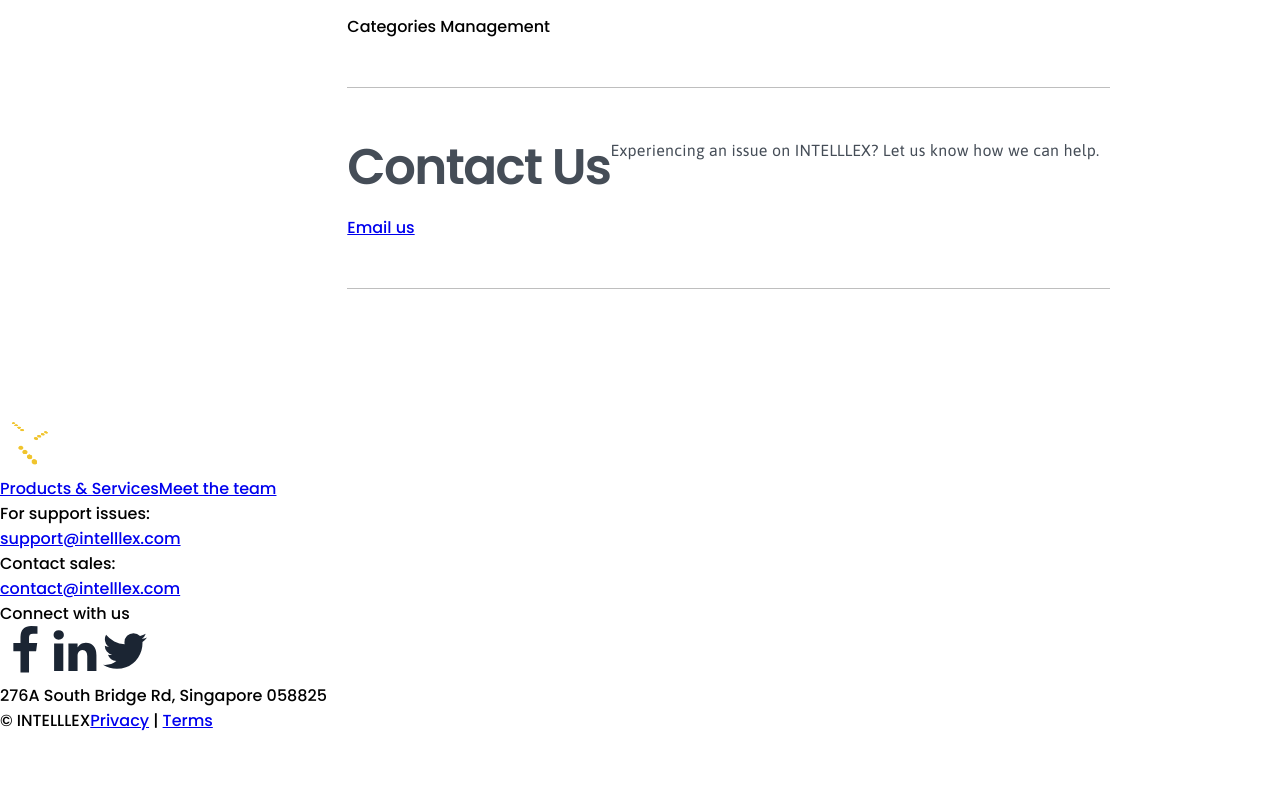
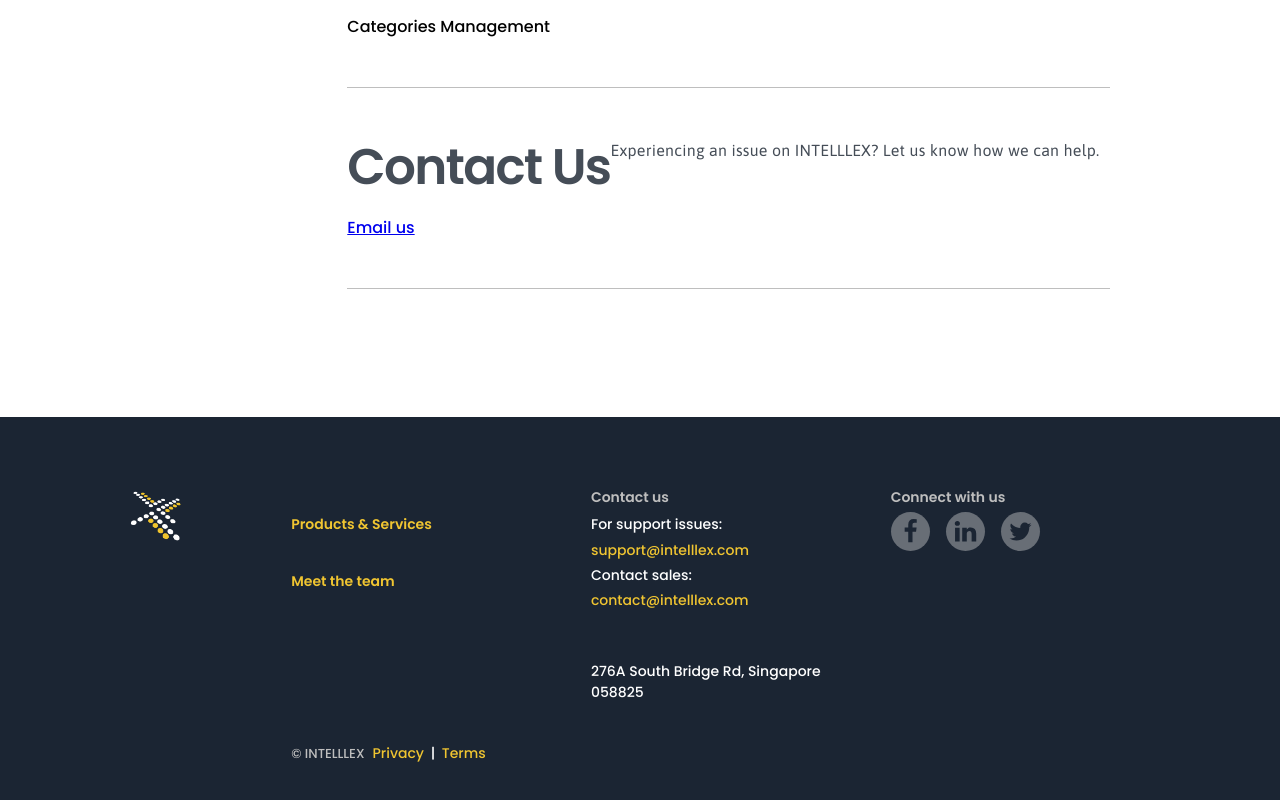
Before and after one commit to MapleLeaves-7/Intelllex-Support-Clone, a React (Create React App) app in the folder intelllex-support-clone/: page / in a window 1280 px wide. Shown: the part 2122-2922 px from the top of the page. Before the commit the page ends 2855 px from the top, so only its background shows below. Built offline with nearby package versions, Linux system fonts and the light colour scheme.

Commit message:
Style footer

```diff
--- a/intelllex-support-clone/src/App.css
+++ b/intelllex-support-clone/src/App.css
@@ -38,6 +38,10 @@
   --primary-font-family: 'Poppins';
   --banner-font-family: 'Nunito';
   --content-font-family: 'Asap';
+  --primary-color: #454d57;
+  --secondary-color: #bebebe;
+  --primary-accent-color: #ffd02f;
+  --secondary-accent-color: #f0c531;
 }
 
 *,
@@ -106,7 +110,7 @@
   padding-left: 22px;
 
   font-family: var(--banner-font-family), san-serif;
-  color: #ffd02f;
+  color: var(--primary-accent-color);
   letter-spacing: 0.175rem;
   font-weight: bold;
   font-size: 1.5rem;
@@ -181,7 +185,7 @@
   max-width: 100%;
   padding-bottom: 3rem;
   margin-bottom: 3rem;
-  border-bottom: 1px solid #bebebe;
+  border-bottom: 1px solid var(--secondary-color);
 }
 
 .main-content-item > h1 {
@@ -191,7 +195,7 @@
   font-size: 3.125rem;
   line-height: 1.26;
   letter-spacing: -1.7px;
-  color: #454d57;
+  color: var(--primary-color);
 }
 
 .main-content-item img {
@@ -204,7 +208,7 @@
   letter-spacing: 0.015rem;
   word-spacing: 0.01rem;
   line-height: 1.8;
-  color: #454d57;
+  color: var(--primary-color);
 
   margin-bottom: 1rem;
 }
@@ -221,7 +225,7 @@
 
   font-size: 1.125rem;
   font-weight: 500;
-  color: #454d57;
+  color: var(--primary-color);
   letter-spacing: -0.1px;
   line-height: 1.22;
 
@@ -233,7 +237,127 @@
 }
 
 /* Styles for the footer */
+.footer {
+  display: flex;
+
+  padding: 4.375rem 10vw 3rem;
+
+  background-color: #1b2533;
+  color: white;
+}
+
+.footer > * {
+  flex-grow: 1;
+}
+
+.footer-logo img {
+  width: 57px;
+  height: 57px;
+}
+
+.footer-logo {
+  flex-grow: 1;
+  flex-basis: 15%;
+}
+
+.footer-content {
+  /* flex properties for its children */
+  display: flex;
+  flex-direction: column;
+
+  /* flex properties for itself */
+  flex-grow: 15;
+  flex-basis: 70%;
+
+  font-size: 0.875rem;
+}
+
+.footer-row {
+  display: flex;
+  gap: 2.4rem;
+
+  margin-bottom: 2.5rem;
+}
+
+.footer-column {
+  /* flex properties for its children */
+  display: flex;
+  flex-direction: column;
+
+  /* flex properties for itself */
+  flex-grow: 1;
+  flex-basis: 0;
+}
+
+.moreinfo.footer-column {
+  padding-top: 1.7rem;
+}
+
+.footer h3 {
+  margin-bottom: 0.3rem;
+
+  font-size: 0.875rem;
+  color: var(--secondary-color);
+}
+
+.footer a:link {
+  color: var(--secondary-accent-color);
+  text-decoration: none;
+}
+
+.footer a:visited {
+  color: var(--secondary-accent-color);
+}
+
+.footer-heading-link {
+  font-weight: 600;
+  margin-bottom: 2.25rem;
+}
+
+.email-links {
+  margin-bottom: 3rem;
+
+  line-height: 1.8;
+}
+
+.social-icons-section {
+  display: flex;
+  flex-wrap: wrap;
+  gap: 1rem;
+}
+
+.social-icon-link {
+  display: flex;
+  justify-content: center;
+  align-items: center;
+
+  width: 39px;
+  height: 39px;
+  border-radius: 20px;
+
+  background-color: #686e76;
+}
+
+.social-icon-link:hover {
+  background-color: var(--secondary-color);
+
+  transition-property: background-color;
+  transition-duration: 0.4s;
+  transition-timing-function: ease;
+}
+
 .social-icon {
-  width: 50px;
-  height: 50px;
+  width: 25px;
+  height: 25px;
 }
+
+.copyright {
+  margin-right: 0.5rem;
+
+  font-size: 13px;
+  color: var(--secondary-color);
+}
+
+.copyright-divider {
+  margin: 0 3px;
+}
--- a/intelllex-support-clone/src/components/Footer.js
+++ b/intelllex-support-clone/src/components/Footer.js
@@ -7,10 +7,11 @@
   return (
     <div className="footer">
       <div className="footer-logo">
-        <img className="logo" src={logo} alt="Intelllex Logo" />
+        <img src={logo} alt="Intelllex Logo" />
       </div>
       <div className="footer-content">
-        <div>
+        <div className="footer-row">
+          <div className="moreinfo footer-column">
             <a className="footer-heading-link" href="https://intelllex.com/">
               Products & Services
             </a>
@@ -21,48 +22,53 @@
               Meet the team
             </a>
           </div>
-        <div className="contact-info">
+          <div className="footer-column">
+            <h3>Contact us</h3>
+            <div className="email-links">
               <div className="email">
                 <p>For support issues:</p>
-            <a className="email-link" href="mailto:support@intelllex.com">
-              support@intelllex.com
-            </a>
+                <a href="mailto:support@intelllex.com">support@intelllex.com</a>
               </div>
               <div className="email">
                 <p>Contact sales:</p>
-            <a className="email" href="mailto:contact@intelllex.com">
-              contact@intelllex.com
-            </a>
+                <a href="mailto:contact@intelllex.com">contact@intelllex.com</a>
               </div>
             </div>
-        <div>
-          <div className="text-block">
-            <p>Connect with us</p>
-            <a href="https://www.facebook.com/intelllex/">
+            <div className="address">
+              276A South Bridge Rd, Singapore 058825
+            </div>
+          </div>
+          <div className="social footer-column">
+            <h3>Connect with us</h3>
+            <div className="social-icons-section">
+              <a
+                className="social-icon-link"
+                href="https://www.facebook.com/intelllex/"
+              >
                 <FacebookIcon className="social-icon" />
               </a>
-            <a href="https://sg.linkedin.com/company/intelllex">
+              <a
+                className="social-icon-link"
+                href="https://sg.linkedin.com/company/intelllex"
+              >
                 <LinkedinIcon className="social-icon" />
               </a>
-            <a href="https://twitter.com/intelllexhq">
+              <a
+                className="social-icon-link"
+                href="https://twitter.com/intelllexhq"
+              >
                 <TwitterIcon className="social-icon" />
               </a>
-          </div>
-          <div className="text-block">
-            <div>276A South Bridge Rd, Singapore 058825</div>
             </div>
           </div>
         </div>
 
-      <div className="copyright">
-        <span>&copy; INTELLLEX</span>
-        <a className="footer-link" href="https://intelllex.com/privacy">
-          Privacy
-        </a>
-        <span> | </span>
-        <a className="footer-link" href="https://intelllex.com/terms">
-          Terms
-        </a>
+        <div>
+          <span className="copyright">&copy; INTELLLEX</span>
+          <a href="https://intelllex.com/privacy">Privacy</a>
+          <span className="copyright-divider"> | </span>
+          <a href="https://intelllex.com/terms">Terms</a>
+        </div>
       </div>
     </div>
   );
```
Lines whose indentation alone changed are shown as unchanged.
